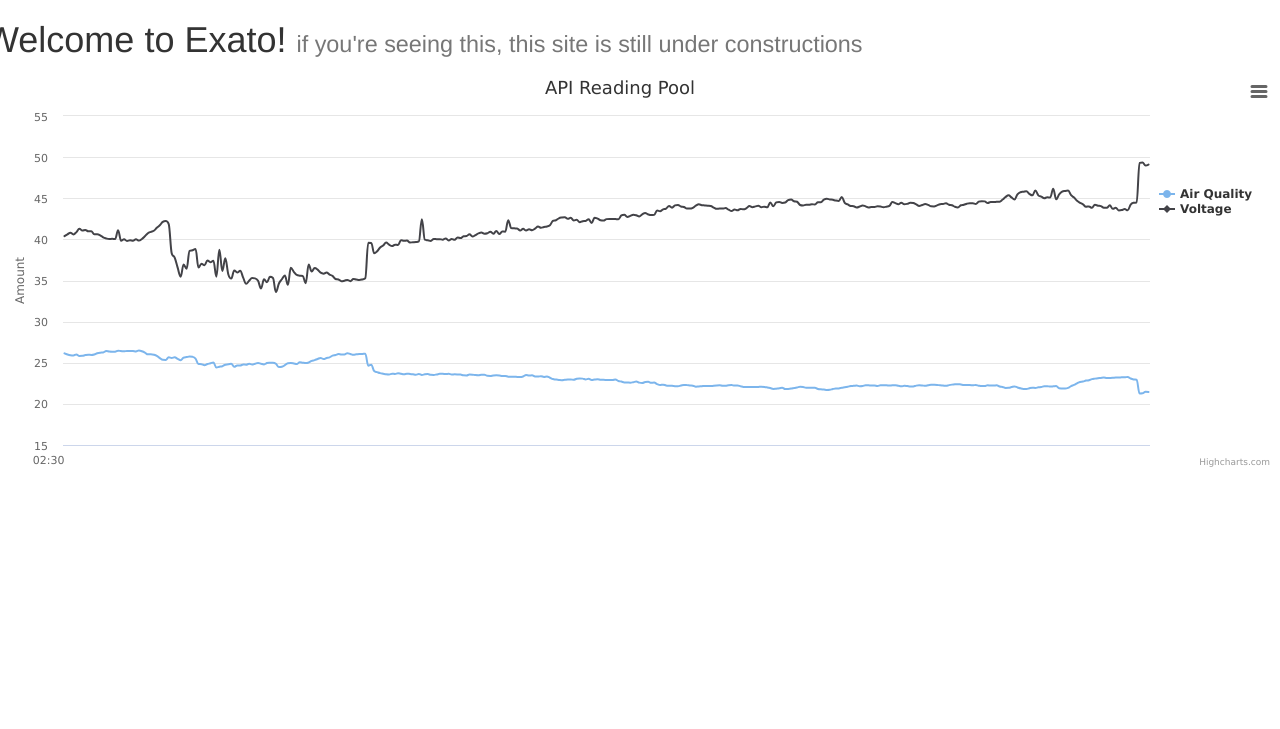
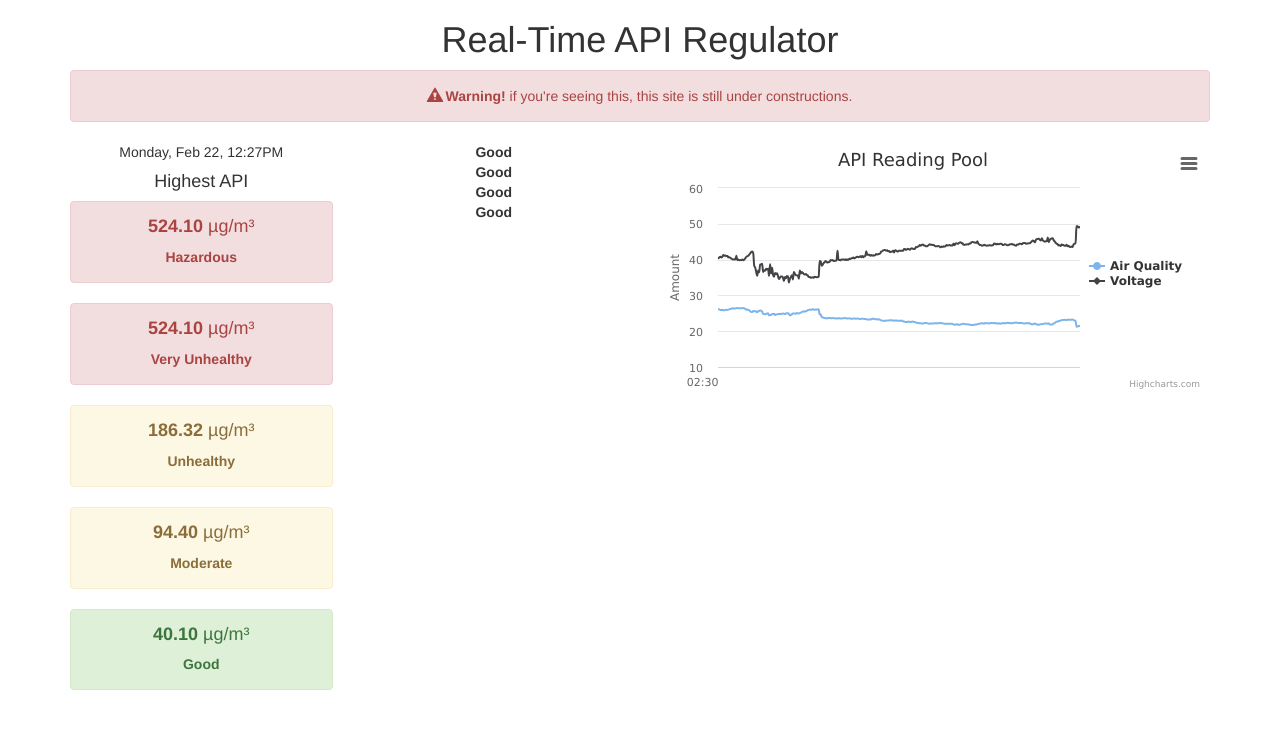
Before and after one commit to Zulfaqar/Exato, a PHP site: page / in a window 1280 px wide. Shown: the top 729 px of the page. Run offline with PHP 8.4, Linux system fonts and the light colour scheme; data comes from the database, SQL or seed files in the repository; some libraries are stand-ins or nearby versions.

Commit message:
adding bootstrap ui

```diff
--- a/index.php
+++ b/index.php
@@ -1,6 +1,7 @@
 <!DOCTYPE HTML>
-<html>
+<html lang="en">
     <head>
+        <meta name="viewport" content="width=device-width, initial-scale=1, maximum-scale=1, user-scalable=no">
         <meta http-equiv="Content-Type" content="text/html; charset=utf-8">
         <title>Real Time API Regulator</title>
           <!-- Boostrap and JQuery-->
@@ -70,19 +71,66 @@
         <script src="http://code.highcharts.com/modules/exporting.js"></script>
     </head>
     <body>
-      <div class="row">
+        <div class="container">
 
-           <p class="text-center">
-                <h1>Welcome to Exato!
-                <small>if you're seeing this, this site is still under constructions</small>
-                </h1>
-            </p>
+    <div class="row">
+        <div class="col-sm-12">
+            <h1 class="text-center">
+                Real-Time API Regulator
+            </h1>
+                <div class="alert alert-danger text-center" role="alert">
+                <span class="glyphicon glyphicon-alert" aria-hidden="true"></span><b> Warning!</b> if you're seeing this, this site is still under constructions.
+                </div>
+
+        </div>
     </div>
+            <div class="row">
+                <div class="col-sm-3 text-center">
+                    <div>
+                    Monday, Feb 22, 12:27PM
+                    </div>
+                    <div>
+                    <h4>Highest API</h4>
+                    </div>
+                    <div class="alert alert-danger">
+                        <h4><b>524.10 </b>µg/m³</h4>
+                        <div><b>Hazardous</b></div>
+                    </div>
+                    <div class="alert alert-danger">
+                        <h4><b>524.10 </b>µg/m³</h4>
+                         <div><b>Very Unhealthy</b></div>
+                    </div>
+                    <div class="alert alert-warning">
+                        <h4><b>186.32 </b>µg/m³</h4>
+                         <div><b>Unhealthy</b></div>
+                    </div>
+                    <div class="alert alert-warning">
+                        <h4><b>94.40 </b>µg/m³</h4>
+                         <div><b>Moderate</b></div>
+                    </div>
+                    <div class="alert alert-success">
+                        <h4><b>40.10 </b>µg/m³</h4>
+                         <div><b>Good</b></div>
+                    </div>
+                </div>
+                <div class="col-sm-3 text-center">
+                    <div><b>Good</b></div>
+                    <div><b>Good</b></div>
+                    <div><b>Good</b></div>
+                    <div><b>Good</b></div>
 
-            <div id="container" style="min-width: 400px; height: 400px; margin: 0 auto"></div>
+
+                </div>
+                <div class="col-sm-6">
+                    <div id="container" style="min-width: 400px; height: 250px; margin: 0 auto"></div>
+                </div>
+
+            </div>
 
 
 
 
+
+</div>
     </body>
 </html>
--- a/nbproject/project.xml
+++ b/nbproject/project.xml
@@ -5,5 +5,8 @@
         <data xmlns="http://www.netbeans.org/ns/php-project/1">
             <name>exato</name>
         </data>
+        <spellchecker-wordlist xmlns="http://www.netbeans.org/ns/spellchecker-wordlist/1">
+            <word>API</word>
+        </spellchecker-wordlist>
     </configuration>
 </project>
```
